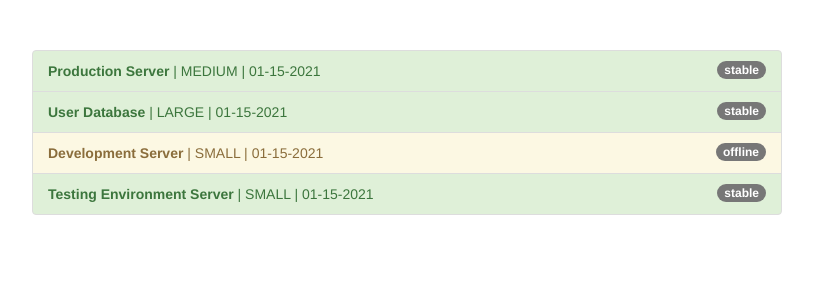
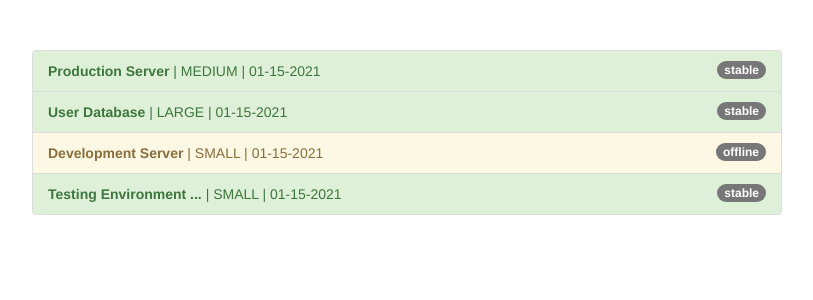
Before and after one commit to dockerlead/angular-pipes-poc, an Angular app: page / in a window 1280 px wide. Shown: the top 300 px of the page, without its empty margins (233-1046 px from the left). Built offline with nearby package versions, Linux system fonts and the light colour scheme.

Commit message:
Add custom pipe

```diff
--- a/src/app/app.component.html
+++ b/src/app/app.component.html
@@ -10,7 +10,7 @@
             class="badge">
             {{ server.status }}
           </span>
-          <strong>{{ server.name }}</strong> |
+          <strong>{{ server.name | shorten }}</strong> |
           {{ server.instanceType | uppercase }} |
           {{ server.started | date:'MM-dd-y' | uppercase }}
         </li>
--- a/src/app/app.module.ts
+++ b/src/app/app.module.ts
@@ -4,10 +4,12 @@
 
 
 import { AppComponent } from './app.component';
+import {ShortenPipe} from './shorten.pipe';
 
 @NgModule({
   declarations: [
-    AppComponent
+    AppComponent,
+    ShortenPipe,
   ],
   imports: [
     BrowserModule,
--- /dev/null
+++ b/src/app/shorten.pipe.ts
@@ -0,0 +1,13 @@
+import { Pipe, PipeTransform } from "@angular/core";
+
+@Pipe({
+  name: 'shorten'
+})
+export class ShortenPipe implements PipeTransform {
+  transform(value: any) {
+    if (value.length > 20) {
+      return value.substr(0, 20) + ' ...';
+    }
+    return value;
+  }
+}
```
